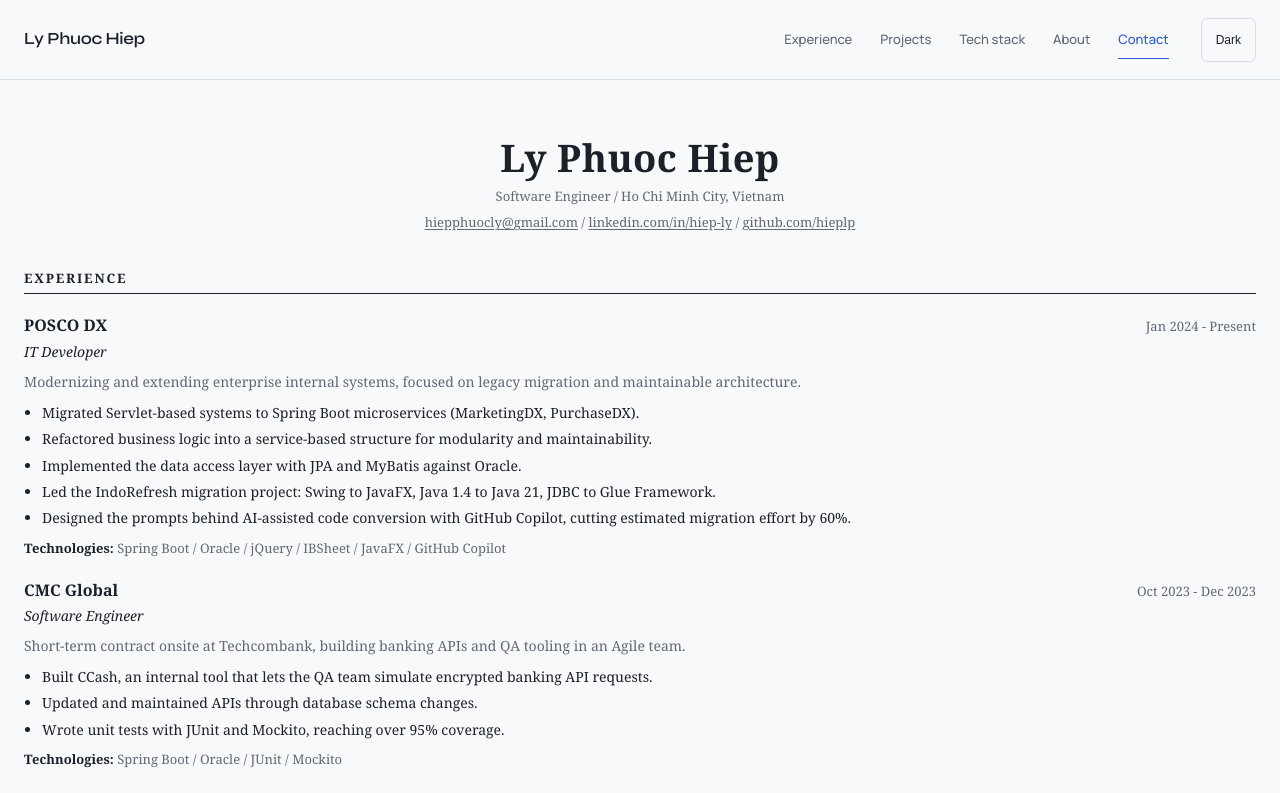
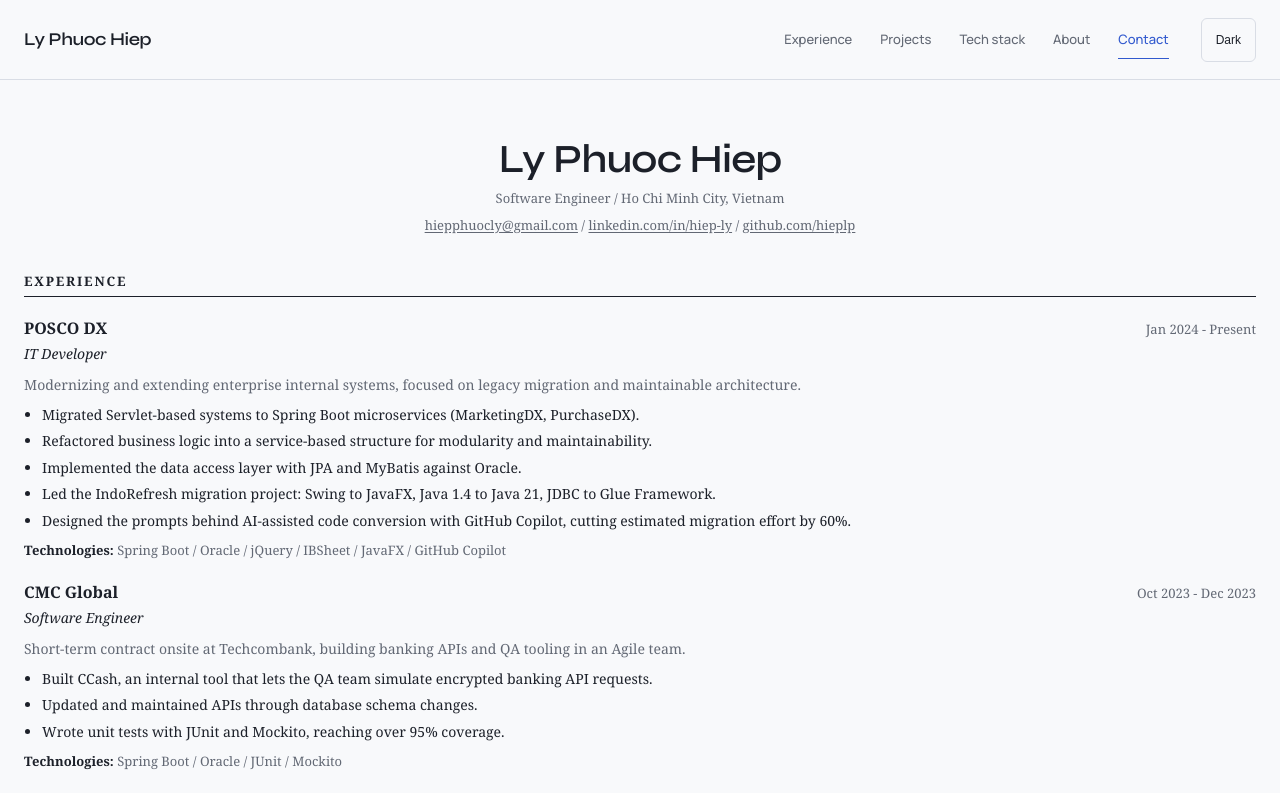
Before and after one commit to hieplp/portfolio, a Next.js app: page /resume in a window 1280 px wide. Shown: the top 793 px of the page. Built offline with nearby package versions, Linux system fonts and the light colour scheme.

Commit message:
feat(brand): set the wordmark in the hero display face
- Brand mark and resume name now use the hero's Syne face with tighter tracking.
- Resume name grows to clamp(32px, 4.2vw, 40px); no new font download.

```diff
--- a/src/app/globals.css
+++ b/src/app/globals.css
@@ -149,9 +149,9 @@ section[tabindex="-1"]:focus { outline: none; }
   align-items: center;
   min-height: 44px;
   font-family: var(--display);
-  font-size: 17px;
+  font-size: 18px;
   font-weight: 600;
-  letter-spacing: -0.3px;
+  letter-spacing: -0.02em;
   white-space: nowrap;
 }
 
@@ -685,11 +685,11 @@ details[open] > summary .disclosure::before { content: "\2212"; }
 
 .resume-header { text-align: center; }
 .resume-header h1 {
-  font-family: inherit;
-  font-size: clamp(30px, 4vw, 38px);
+  font-family: var(--display);
+  font-size: clamp(32px, 4.2vw, 40px);
   font-weight: 600;
   line-height: 1.15;
-  letter-spacing: 0.01em;
+  letter-spacing: -0.02em;
 }
 .resume-header p {
   margin-top: 6px;
```
